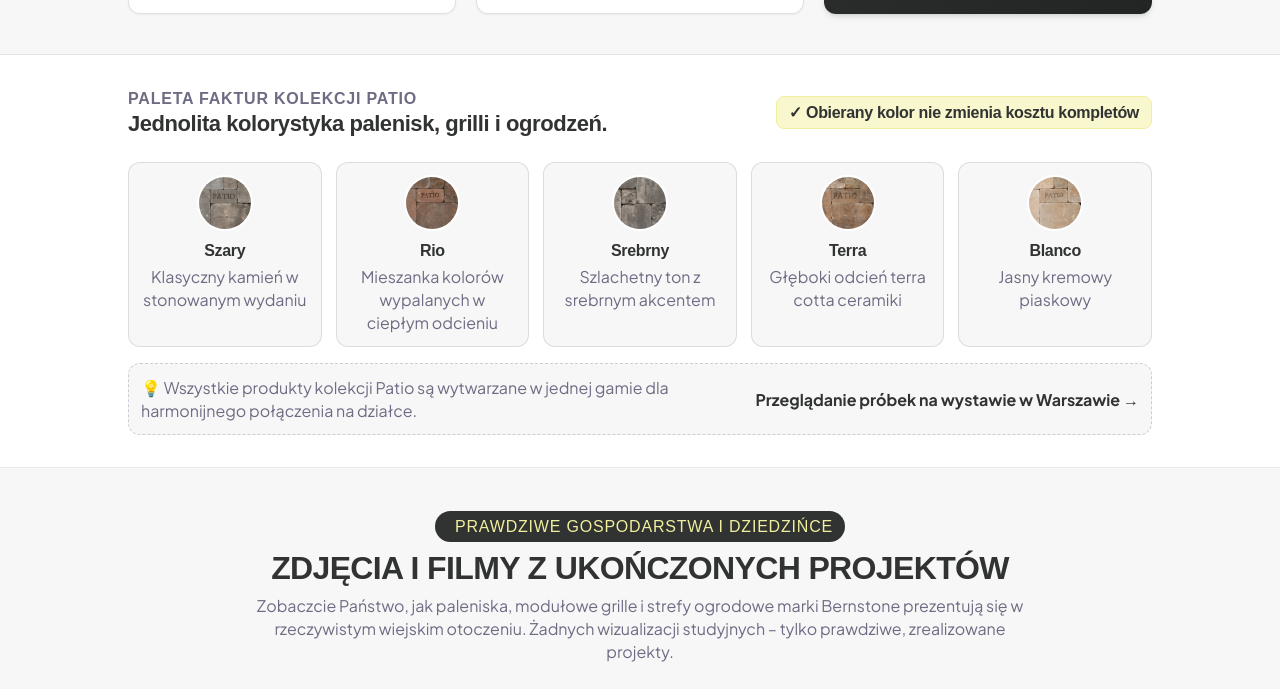
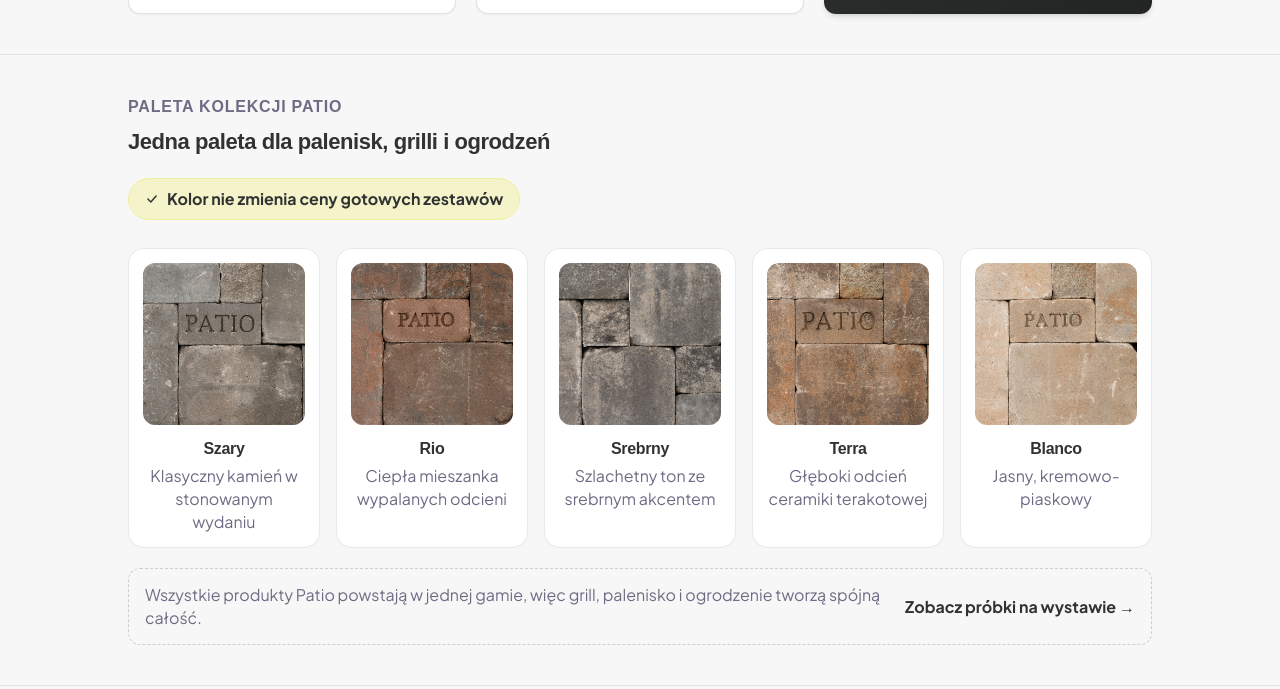
Before and after one commit to hash274/BERNSTONE--, a plain HTML site: page index.html in a window 1280 px wide. Shown: the part 2993-3682 px from the top of the page. Drawn offline with nearby package versions, Linux system fonts and the light colour scheme; a web font is replaced by a local one.

Commit message:
Add files via upload

```diff
--- a/index.html
+++ b/index.html
@@ -1023,7 +1023,7 @@
                   <div class="flex items-baseline justify-between mb-1.5">
                     <div class="price-select" id="fencePriceSelect">
                       <button type="button" class="price-select__trigger" aria-haspopup="dialog" aria-expanded="false" aria-controls="fencePriceMenu" aria-label="Pokaż ceny ogrodzenia Patio według koloru">
-                        <span class="price-select__value font-benzin text-base font-extrabold">od 523,21 PLN / mb</span>
+                        <span class="price-select__value font-benzin text-base font-extrabold">od 1&nbsp;427 PLN / mb</span>
                         <span class="price-select__chevron" aria-hidden="true"><svg width="12" height="12" viewBox="0 0 24 24" fill="none" stroke="currentColor" stroke-width="3" stroke-linecap="round" stroke-linejoin="round"><path d="m6 9 6 6 6-6"/></svg></span>
                       </button>
                       <div class="price-select__menu" id="fencePriceMenu" role="dialog" aria-label="Ceny ogrodzenia Patio według koloru" data-state="closed" hidden>
@@ -1107,61 +1107,64 @@
         </section>
 
         <!-- SECTION 4: COLOR PALETTE (5 EXACT COLORS: Szary, Rio, Srebrny, Terra, Blanco) -->
-        <section id="kolory" class="p-6 sm:p-8 bg-white border-b border-brandSlate/15">
+        <section id="kolory" class="p-6 sm:p-10 bg-brandBg border-b border-brandSlate/15">
           <div class="max-w-5xl mx-auto">
-            <div class="flex flex-col sm:flex-row sm:items-center justify-between gap-2 mb-6">
-              <div>
-                <span class="text-xs font-benzin font-bold text-brandSlate uppercase tracking-wider block">Paleta faktur kolekcji Patio</span>
-                <h3 class="font-benzin text-lg sm:text-xl font-extrabold text-brandDark">Jednolita kolorystyka palenisk, grilli i ogrodzeń.</h3>
-              </div>
-              <div class="bg-brandYellow/50 text-brandDark border border-brandYellow px-3 py-1 rounded-lg text-xs font-bold font-benzin">
-                ✓ Obierany kolor nie zmienia kosztu kompletów
-              </div>
-            </div>
-
-            <!-- Static Color Sample Cards Grid (5 Colors) -->
-            <div class="grid grid-cols-2 sm:grid-cols-5 gap-3.5">
-
+            <div class="mb-7">
+              <span class="text-xs font-benzin font-bold text-brandSlate uppercase tracking-wider block">Paleta kolekcji Patio</span>
+              <h3 class="font-benzin text-2xl sm:text-4xl font-extrabold text-brandDark mt-1 leading-tight">Jedna paleta dla palenisk, grilli i ogrodzeń</h3>
+              <div class="inline-flex items-center gap-2 mt-4 px-4 py-2 rounded-full bg-brandYellow/50 border border-brandYellow text-brandDark text-xs sm:text-sm font-bold">
+                <svg width="14" height="14" viewBox="0 0 24 24" fill="none" stroke="currentColor" stroke-width="2.5" stroke-linecap="round" stroke-linejoin="round" aria-hidden="true"><path d="m5 12 5 5 9-10"/></svg>
+                Kolor nie zmienia ceny gotowych zestawów
+              </div>
+            </div>
+
+            <!-- Color sample cards (5 colors) -->
+            <div class="grid grid-cols-2 sm:grid-cols-5 gap-3 sm:gap-4">
               <!-- Color 1: Szary -->
-              <div class="p-3 rounded-xl bg-brandBg border border-brandSlate/20 text-center flex flex-col items-center">
-                <img src="Szary%20Patio.jpg" alt="Szary Patio" class="w-14 h-14 rounded-full object-cover border-2 border-white shadow-inner mb-2">
-                <strong class="font-benzin text-xs font-bold text-brandDark block">Szary</strong>
-                <span class="text-[10px] text-brandSlate mt-0.5">Klasyczny kamień w stonowanym wydaniu</span>
-              </div>
-
+              <div class="palette-card group p-3 sm:p-3.5 rounded-2xl bg-white border border-brandSlate/15 text-center flex flex-col">
+                <div class="palette-swatch w-full aspect-square rounded-xl overflow-hidden mb-3">
+                  <img src="Szary%20Patio.jpg" alt="Kolor Szary – kolekcja Patio" class="w-full h-full object-cover transition-transform duration-700 group-hover:scale-110" loading="lazy">
+                </div>
+                <strong class="font-benzin text-sm sm:text-base font-bold text-brandDark block">Szary</strong>
+                <span class="text-xs sm:text-sm text-brandSlate mt-1 leading-snug">Klasyczny kamień w stonowanym wydaniu</span>
+              </div>
               <!-- Color 2: Rio -->
-              <div class="p-3 rounded-xl bg-brandBg border border-brandSlate/20 text-center flex flex-col items-center">
-                <img src="Rio%20Patio.jpg" alt="Rio Patio" class="w-14 h-14 rounded-full object-cover border-2 border-white shadow-inner mb-2">
-                <strong class="font-benzin text-xs font-bold text-brandDark block">Rio</strong>
-                <span class="text-[10px] text-brandSlate mt-0.5">Mieszanka kolorów wypalanych w ciepłym odcieniu</span>
-              </div>
-
+              <div class="palette-card group p-3 sm:p-3.5 rounded-2xl bg-white border border-brandSlate/15 text-center flex flex-col">
+                <div class="palette-swatch w-full aspect-square rounded-xl overflow-hidden mb-3">
+                  <img src="Rio%20Patio.jpg" alt="Kolor Rio – kolekcja Patio" class="w-full h-full object-cover transition-transform duration-700 group-hover:scale-110" loading="lazy">
+                </div>
+                <strong class="font-benzin text-sm sm:text-base font-bold text-brandDark block">Rio</strong>
+                <span class="text-xs sm:text-sm text-brandSlate mt-1 leading-snug">Ciepła mieszanka wypalanych odcieni</span>
+              </div>
               <!-- Color 3: Srebrny -->
-              <div class="p-3 rounded-xl bg-brandBg border border-brandSlate/20 text-center flex flex-col items-center">
-                <img src="Srebrny%20Patio.jpg" alt="Srebrny Patio" class="w-14 h-14 rounded-full object-cover border-2 border-white shadow-inner mb-2">
-                <strong class="font-benzin text-xs font-bold text-brandDark block">Srebrny</strong>
-                <span class="text-[10px] text-brandSlate mt-0.5">Szlachetny ton z srebrnym akcentem</span>
-              </div>
-
+              <div class="palette-card group p-3 sm:p-3.5 rounded-2xl bg-white border border-brandSlate/15 text-center flex flex-col">
+                <div class="palette-swatch w-full aspect-square rounded-xl overflow-hidden mb-3">
+                  <img src="Srebrny%20Patio.jpg" alt="Kolor Srebrny – kolekcja Patio" class="w-full h-full object-cover transition-transform duration-700 group-hover:scale-110" loading="lazy">
+                </div>
+                <strong class="font-benzin text-sm sm:text-base font-bold text-brandDark block">Srebrny</strong>
+                <span class="text-xs sm:text-sm text-brandSlate mt-1 leading-snug">Szlachetny ton ze srebrnym akcentem</span>
+              </div>
               <!-- Color 4: Terra -->
-              <div class="p-3 rounded-xl bg-brandBg border border-brandSlate/20 text-center flex flex-col items-center">
-                <img src="Terra%20Patio.jpg" alt="Terra Patio" class="w-14 h-14 rounded-full object-cover border-2 border-white shadow-inner mb-2">
-                <strong class="font-benzin text-xs font-bold text-brandDark block">Terra</strong>
-                <span class="text-[10px] text-brandSlate mt-0.5">Głęboki odcień terra cotta ceramiki</span>
-              </div>
-
+              <div class="palette-card group p-3 sm:p-3.5 rounded-2xl bg-white border border-brandSlate/15 text-center flex flex-col">
+                <div class="palette-swatch w-full aspect-square rounded-xl overflow-hidden mb-3">
+                  <img src="Terra%20Patio.jpg" alt="Kolor Terra – kolekcja Patio" class="w-full h-full object-cover transition-transform duration-700 group-hover:scale-110" loading="lazy">
+                </div>
+                <strong class="font-benzin text-sm sm:text-base font-bold text-brandDark block">Terra</strong>
+                <span class="text-xs sm:text-sm text-brandSlate mt-1 leading-snug">Głęboki odcień ceramiki terakotowej</span>
+              </div>
               <!-- Color 5: Blanco -->
-              <div class="p-3 rounded-xl bg-brandBg border border-brandSlate/20 text-center flex flex-col items-center col-span-2 sm:col-span-1">
-                <img src="Blanco%20Patio.jpg" alt="Blanco Patio" class="w-14 h-14 rounded-full object-cover border-2 border-white shadow-inner mb-2">
-                <strong class="font-benzin text-xs font-bold text-brandDark block">Blanco</strong>
-                <span class="text-[10px] text-brandSlate mt-0.5">Jasny kremowy piaskowy</span>
-              </div>
-
-            </div>
-
-            <div class="mt-4 p-3 bg-brandBg rounded-xl border border-dashed border-brandSlate/30 text-xs text-brandSlate flex flex-col sm:flex-row items-center justify-between gap-2">
-              <span>💡 Wszystkie produkty kolekcji Patio są wytwarzane w jednej gamie dla harmonijnego połączenia na działce.</span>
-              <a href="#ekspozycja" class="font-bold text-brandDark hover:underline whitespace-nowrap">Przeglądanie próbek na wystawie w Warszawie →</a>
+              <div class="palette-card group p-3 sm:p-3.5 rounded-2xl bg-white border border-brandSlate/15 text-center flex flex-col col-span-2 sm:col-span-1">
+                <div class="palette-swatch w-full aspect-square rounded-xl overflow-hidden mb-3">
+                  <img src="Blanco%20Patio.jpg" alt="Kolor Blanco – kolekcja Patio" class="w-full h-full object-cover transition-transform duration-700 group-hover:scale-110" loading="lazy">
+                </div>
+                <strong class="font-benzin text-sm sm:text-base font-bold text-brandDark block">Blanco</strong>
+                <span class="text-xs sm:text-sm text-brandSlate mt-1 leading-snug">Jasny, kremowo-piaskowy</span>
+              </div>
+            </div>
+
+            <div class="mt-5 px-4 py-3.5 rounded-xl border border-dashed border-brandSlate/30 text-xs sm:text-sm text-brandSlate flex flex-col sm:flex-row sm:items-center justify-between gap-2">
+              <span>Wszystkie produkty Patio powstają w jednej gamie, więc grill, palenisko i ogrodzenie tworzą spójną całość.</span>
+              <a href="#ekspozycja" class="font-bold text-brandDark hover:underline whitespace-nowrap">Zobacz próbki na wystawie →</a>
             </div>
           </div>
         </section>
@@ -1310,11 +1313,11 @@
                 </div>
               </div>
 
-              <!-- Project 4: Video Shorts / Reels Mangal Familiya -->
+              <!-- Project 4: Instagram Reels – Altana Patio z grillem -->
               <div class="gallery-item video bbq bg-white rounded-xl border border-brandSlate/20 overflow-hidden shadow-sm flex flex-col justify-between hover:shadow-md transition group">
                 <div>
-                  <div class="relative aspect-video bg-neutral-900 flex items-center justify-center overflow-hidden cursor-pointer" onclick="openVideoModal('Kompleks grillowy Familiya: przegląd blatów i półek', 'Instagram Reels', 'https://www.instagram.com/reel/DCY7e_htEiZ/')">
-                    <img src="image.jpg" alt="Kompleks grillowy Familiya – wideo" class="absolute inset-0 w-full h-full object-cover" loading="lazy">
+                  <div class="relative aspect-video bg-neutral-900 flex items-center justify-center overflow-hidden cursor-pointer" onclick="openVideoModal('Altana Patio z zestawem do grillowania', 'Instagram Reels', 'https://www.instagram.com/reel/DCY7e_htEiZ/')">
+                    <img src="image.jpg" alt="Altana Patio z zestawem do grillowania – wideo" class="absolute inset-0 w-full h-full object-cover" loading="lazy">
                     <div class="absolute inset-0 bg-gradient-to-t from-black/80 via-black/40 to-black/20"></div>
                     <div class="absolute top-2.5 left-2.5 bg-purple-600 text-white font-benzin font-bold text-[9px] px-2 py-0.5 rounded shadow">
                       ▶ INSTAGRAM REELS
@@ -1323,25 +1326,25 @@
                       00:10 min
                     </div>
                     <div class="absolute bottom-2.5 left-3 right-3 text-white text-[11px] font-semibold leading-tight drop-shadow">
-                      Szybki przegląd: grill Familiya z blatami i szafkami
+                      Altana Patio z zestawem do grillowania
                     </div>
                   </div>
                   <div class="p-4">
                     <div class="flex items-center justify-between text-[10px] text-brandSlate font-semibold mb-1">
-                      <span>Prywatne podwórko • Kolor Szary</span>
-                      <span class="text-emerald-700 font-bold">Kompaktowy bestseller</span>
+                      <span>Prywatne podwórko</span>
+                      <span class="text-emerald-700 font-bold text-right">Bestseller roku 2026</span>
                     </div>
                     <h4 class="font-benzin text-xs font-bold text-brandDark mb-1.5 leading-snug">
-                      Grill Familiya z pokrywami-blatami
+                      Altana Patio z zestawem do grillowania
                     </h4>
                     <p class="text-[11px] text-brandSlate leading-relaxed">
-                      Pokaz wygodnego gotowania: stalowy grill z grubymi ściankami, zamykane schowki na akcesoria kuchenne i półka na drewno.
+                      Altana wykonana z bloków architektonicznych z kolekcji Patio łączy w sobie w pełni funkcjonalną strefę grillową, wygodny blat barowy oraz ochronne balustrady, tworząc spójną, stylową całość o fakturze łupanego kamienia.
                     </p>
                   </div>
                 </div>
                 <div class="px-4 pb-3.5 pt-1 border-t border-brandSlate/10 flex items-center justify-between">
-                  <span class="text-[10px] text-brandSlate">Długość 280 cm</span>
-                  <button onclick="triggerLeadChat('Grill Familiya z przeglądu wideo')" class="text-[11px] font-bold text-brandDark hover:text-black flex items-center gap-1">
+                  <span class="text-[10px] text-brandSlate">Powierzchnia 33 m²</span>
+                  <button onclick="triggerLeadChat('Altana Patio z zestawem do grillowania')" class="text-[11px] font-bold text-brandDark hover:text-black flex items-center gap-1">
                     Zapytaj o cenę →
                   </button>
                 </div>
@@ -1374,7 +1377,7 @@
                   </div>
                 </div>
                 <div class="px-4 pb-3.5 pt-1 border-t border-brandSlate/10 flex items-center justify-between">
-                  <span class="text-[10px] text-brandSlate">od 523,21 PLN / mb</span>
+                  <span class="text-[10px] text-brandSlate">od 1&nbsp;427 PLN / mb</span>
                   <button onclick="triggerLeadChat('Ogrodzenie Patio - wycena metrażu')" class="text-[11px] font-bold text-brandDark hover:text-black flex items-center gap-1">
                     Wyceńcie Państwo metraż →
                   </button>
@@ -1638,7 +1641,7 @@
                 <button onclick="window.open('https://www.facebook.com/bernstonepl/', '_blank')" class="footer-social-button bg-[#1877F2] text-white hover:brightness-110 transition">
                   <span>f</span> Facebook Bernstone
                 </button>
-                <button onclick="window.open('https://wa.me/380990070774', '_blank')" class="footer-social-button text-center bg-[#25D366] text-white hover:brightness-110 transition">
+                <button onclick="window.open('https://wa.me/380633182625', '_blank')" class="footer-social-button text-center bg-[#25D366] text-white hover:brightness-110 transition">
                   <span aria-hidden="true"><svg viewBox="0 0 24 24" width="24" height="24" fill="currentColor"><path d="M17.472 14.382c-.297-.149-1.758-.867-2.03-.967-.273-.099-.471-.148-.67.15-.197.297-.767.966-.94 1.164-.173.199-.347.223-.644.075-.297-.15-1.255-.463-2.39-1.475-.883-.788-1.48-1.761-1.653-2.059-.173-.297-.018-.458.13-.606.134-.133.298-.347.446-.52.149-.174.198-.298.298-.497.099-.198.05-.371-.025-.52-.075-.149-.669-1.612-.916-2.207-.242-.579-.487-.5-.669-.51-.173-.008-.371-.01-.57-.01-.198 0-.52.074-.792.372-.272.297-1.04 1.016-1.04 2.479 0 1.462 1.065 2.875 1.213 3.074.149.198 2.096 3.2 5.077 4.487.709.306 1.262.489 1.694.625.712.227 1.36.195 1.871.118.571-.085 1.758-.719 2.006-1.413.248-.694.248-1.289.173-1.413-.074-.124-.272-.198-.57-.347m-5.421 7.403h-.004a9.87 9.87 0 01-5.031-1.378l-.361-.214-3.741.982.998-3.648-.235-.374a9.86 9.86 0 01-1.51-5.26c.001-5.45 4.436-9.884 9.888-9.884 2.64 0 5.122 1.03 6.988 2.898a9.825 9.825 0 012.893 6.994c-.003 5.45-4.437 9.884-9.885 9.884m8.413-18.297A11.815 11.815 0 0012.05 0C5.495 0 .16 5.335.157 11.892c0 2.096.547 4.142 1.588 5.945L.057 24l6.305-1.654a11.882 11.882 0 005.683 1.448h.005c6.554 0 11.89-5.335 11.893-11.893a11.821 11.821 0 00-3.48-8.413Z"/></svg></span>
                   Napiszcie Państwo na WhatsApp
                 </button>
@@ -2117,7 +2120,7 @@
       },
       fence: {
         title: "Ogrodzenie i parapety Patio",
-        price: "od 580 PLN / mb • Według wymiarów",
+        price: "od 1\u00a0427 PLN / mb • Według wymiarów",
         photos: [
           {
             title: "Zdjęcie 1: Ogrodzenie z bloków Patio z płytami",
@@ -2599,7 +2602,7 @@
 
     // Direct consultation action
     function triggerLeadChat(productName) {
-      window.open('https://wa.me/380990070774', '_blank');
+      window.open('https://wa.me/380633182625', '_blank');
     }
 
     let videoPlaceholderHtml = null;
@@ -2690,7 +2693,7 @@
   2. Grill Pasion (20 500 PLN, 290x90x250 cm, 4 palety bloków, blaty, komin)
   3. Mangal Familiya (14 000 PLN, 280x95x110 cm, 2 palety bloków, grill, szafki)
   4. Komplet Circle (31 500 PLN, średnica 570 cm, 5 palet bloków, elementy metalowe)
-  5. Ogrodzenie Patio (od 580 PLN / mb, grubość 20 cm)
+  5. Ogrodzenie Patio (od 1 427 PLN / mb, grubość 20 cm)
 - Galeria produktów: każda karta zawiera 5 interaktywnych zdjęć z przełączaniem i podglądem pełnoekranowym (Lightbox z zoomem 150%)
 - Paleta (5 kolorów): Szary, Rio, Srebrny, Terra, Blanco (cena nie zależy od koloru)
 - Blok zamówień indywidualnych: bezpośredni producent Bernstone
```
